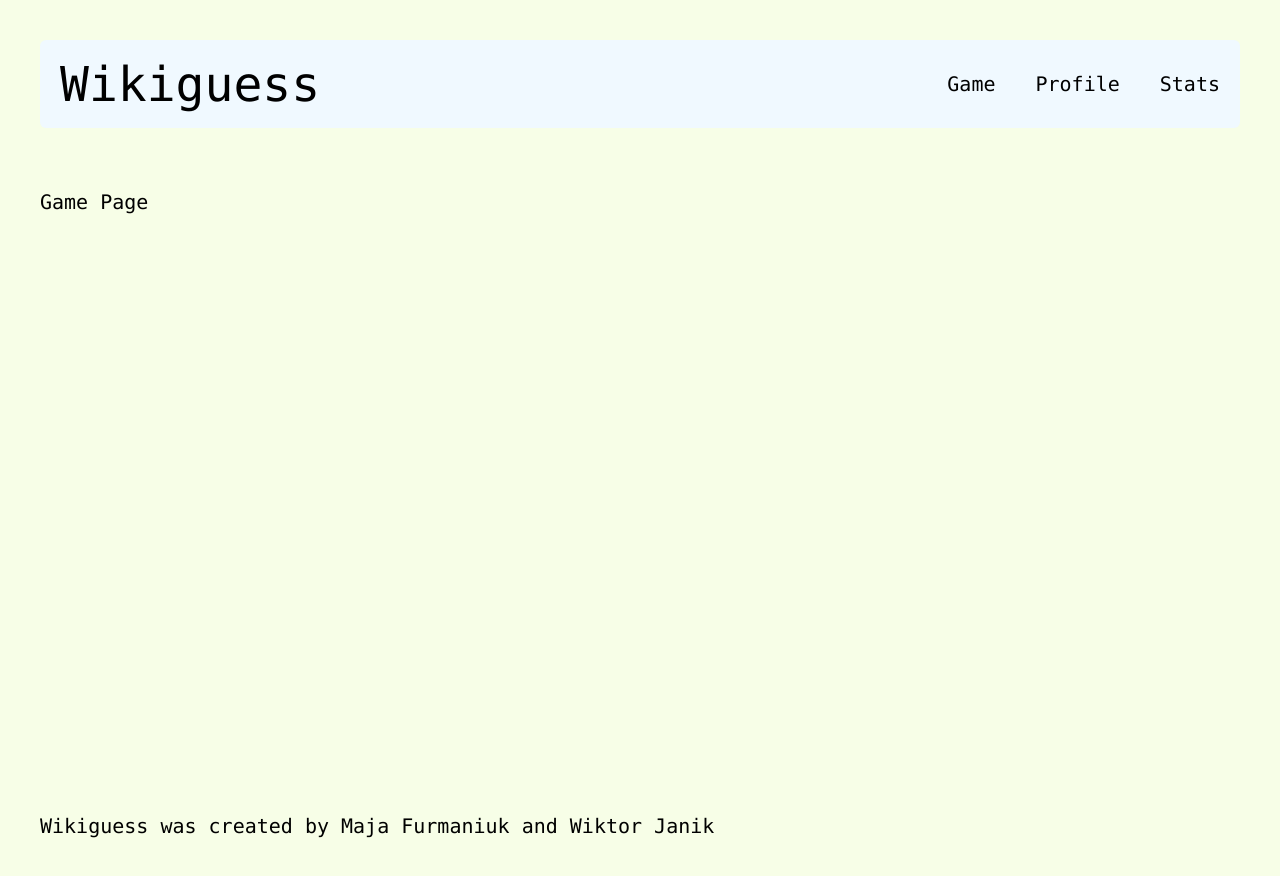
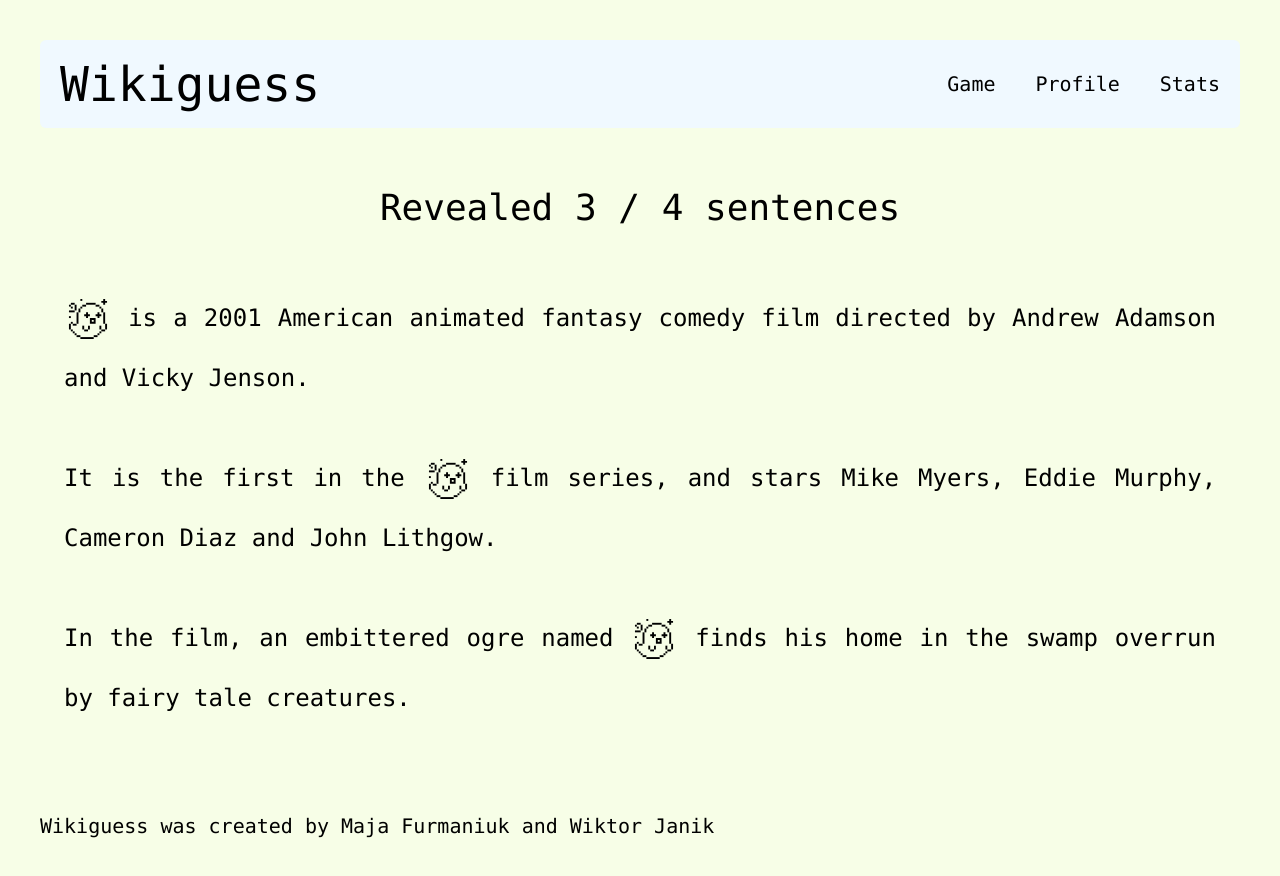
Before and after one commit to zium1337/wikiguess, a React (Vite) app in the folder frontend/: page / in a window 1280 px wide. Shown: the top 876 px of the page. Built offline with nearby package versions, Linux system fonts and the light colour scheme.

Commit message:
Added articles sentences display

```diff
--- /dev/null
+++ b/frontend/src/components/GameComponents/Article.tsx
@@ -0,0 +1,64 @@
+import { useEffect, useState, type ReactNode } from "react";
+import LoadingOverlay from "../LoadingOverlay";
+import type { GameStateDto } from "../../models/GameModels";
+import { mockStateAfterWrongGuess2 } from "../../mocks/gameMocks";
+import { CensorIcon } from "../../assets/CensorIcon";
+
+function Article() {
+  const MAREKD_AS_CENSORED = "_censoredWord_";
+  const [isLoading, setIsLoading] = useState<boolean>(false);
+  const [gameState, setGameState] = useState<GameStateDto>();
+
+  useEffect(() => {
+    setIsLoading(true);
+    // mock fetching data
+    const timeout = setTimeout(() => {
+      setGameState(mockStateAfterWrongGuess2);
+
+      setIsLoading(false);
+    }, 2000);
+
+    return () => clearTimeout(timeout);
+  }, []);
+
+  const censorSentence = (sentence: string): ReactNode => {
+    const wordsInSentence = sentence.split(" ");
+
+    return wordsInSentence.map((word, index) => {
+      const shouldBeCensored = word === MAREKD_AS_CENSORED;
+
+      return (
+        <span key={index}>
+          {shouldBeCensored ? (
+            <CensorIcon className="inline-block w-10 h-10 align-middle mx-1" />
+          ) : (
+            word
+          )}
+          {index < wordsInSentence.length - 1 && " "}
+        </span>
+      );
+    });
+  };
+
+  return (
+    <div>
+      {isLoading && <LoadingOverlay />}
+
+      {!isLoading && (
+        <div className="flex flex-col items-center">
+          <div className="text-4xl mb-15">
+            Revealed {gameState?.revealedSentences.length} /{" "}
+            {gameState?.totalSentencesNum} sentences
+          </div>
+
+          <div className="max-w-6xl text-justify text-2xl/15">
+            {gameState?.revealedSentences.map((sentence) => (
+              <div className="mb-10">{censorSentence(sentence.text)}</div>
+            ))}
+          </div>
+        </div>
+      )}
+    </div>
+  );
+}
+export default Article;
--- a/frontend/src/pages/Game.tsx
+++ b/frontend/src/pages/Game.tsx
@@ -1,8 +1,10 @@
+import Article from "../components/GameComponents/Article";
+
 function Game() {
   return (
-    <>
-      <div>Game Page</div>
-    </>
+    <div className="flex flex-col justify-center items-center">
+      <Article />
+    </div>
   );
 }
 export default Game;
```
